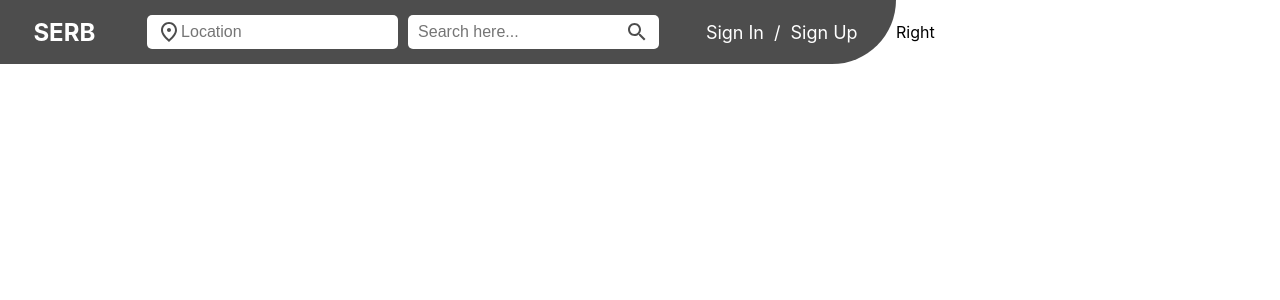
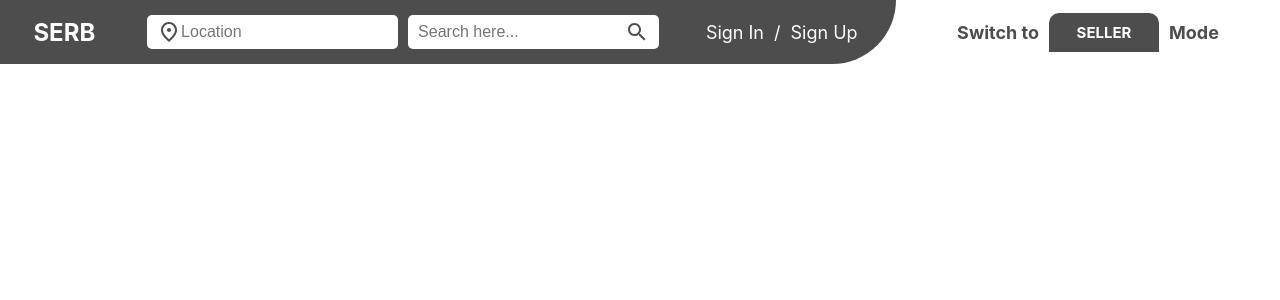
Before and after one commit to samiullah51/SERB, a React (Create React App) app: page / in a window 1280 px wide. Shown: the top 300 px of the page. Built offline with nearby package versions, Linux system fonts and the light colour scheme.

Commit message:
navbar completed

```diff
--- a/src/components/Navbar/Navbar.css
+++ b/src/components/Navbar/Navbar.css
@@ -3,13 +3,14 @@
     display: flex;
     align-items: center;
     justify-content: flex-start;
+    user-select: none;
 }
 
 /* Left Navbar */
 
 .navbar .navbar__left{
     padding: 15px;
-    width: 70%;
+    flex-basis: 70%;
     background-color: var(--primary-color);
     display: flex;
     align-items: center;
@@ -55,3 +56,8 @@ align-items: center;
     margin: 0 5px;
     font-size: 18px;
 }
+
+/* Right Navbar */
+.navbar__right{
+    flex-basis: 30%;
+}
--- a/src/components/Navbar/Navbar.js
+++ b/src/components/Navbar/Navbar.js
@@ -2,6 +2,7 @@ import React, { useState } from "react";
 import "./Navbar.css";
 import PlaceOutlinedIcon from "@mui/icons-material/PlaceOutlined";
 import SearchIcon from "@mui/icons-material/Search";
+import RightNavbar from "./RightNavbar/RightNavbar";
 function Navbar() {
   const [searchByPlace, setSearchByPlace] = useState("");
   const [searchProduct, setSearchProduct] = useState("");
@@ -11,10 +12,12 @@ function Navbar() {
 
       <div className="navbar__left">
         <h2>SERB</h2>
-        {/* Place for search */}
 
         {/*  Search for porduct */}
+
         <div className="main__searchbox">
+          {/* Place for search */}
+
           <div className="searchbox">
             <PlaceOutlinedIcon />
             <input
@@ -34,7 +37,9 @@ function Navbar() {
             <SearchIcon />
           </div>
         </div>
+
         {/* Register Section */}
+
         <div className="register__section">
           <p>Sign In</p>
           <p>/</p>
@@ -45,7 +50,7 @@ function Navbar() {
       {/* Navbar Right */}
 
       <div className="navbar__right">
-        <p>Right</p>
+        <RightNavbar />
       </div>
     </div>
   );
--- /dev/null
+++ b/src/components/Navbar/RightNavbar/RightNavbar.css
@@ -0,0 +1,49 @@
+.right__navbar{
+    width: 100%;
+    display: flex;
+    align-items: center;
+    justify-content: center;
+
+}
+.right__navbar .label{
+    font-size: 18px;
+    font-weight: bold;
+    color: var(--primary-color);
+    margin: 0 10px;
+}
+.switcher{
+    position: relative;
+    width: 110px;
+    text-align: center;
+}
+
+.mode{
+    width: 100%;
+    background-color:  var(--primary-color);
+    color: #fff;
+    border-radius: 10px 10px 0 0;
+    padding: 10px 15px;
+    font-size: 15px;
+    cursor: pointer;
+    font-weight: bold;
+    user-select: none;
+    text-align: center;
+
+
+
+}
+.switcher .show{
+    position: absolute;
+    top: 105%;
+    left: 0;
+    width: 100%;
+    border: 1px solid var(--primary-color);
+}
+.show p{
+    padding: 5px;
+    cursor: pointer;
+}
+.show p:hover{
+    background-color: var(--primary-color);
+    color: #fff;
+}
--- /dev/null
+++ b/src/components/Navbar/RightNavbar/RightNavbar.js
@@ -0,0 +1,31 @@
+import React from "react";
+import { useState } from "react";
+import "./RightNavbar.css";
+function RightNavbar() {
+  const [dropdown, setDropdown] = useState(false);
+  const [mode, setMode] = useState("SELLER");
+  return (
+    <div className="right__navbar">
+      <p className="label">Switch to</p>
+      <div className="switcher" onClick={() => setDropdown(!dropdown)}>
+        <p className="mode">{mode}</p>
+        {dropdown && (
+          <div className="show">
+            <p onClick={() => setMode("SELLER")}>
+              {mode === "SELLER" ? "ACTIVE" : "SELLER"}
+            </p>
+            <p onClick={() => setMode("BUYER")}>
+              {mode === "BUYER" ? "ACTIVE" : "BUYER"}
+            </p>
+            <p onClick={() => setMode("EXCHANGER")}>
+              {mode === "EXCHANGER" ? "ACTIVE" : "EXCHANGER"}
+            </p>
+          </div>
+        )}
+      </div>
+      <p className="label">Mode</p>
+    </div>
+  );
+}
+
+export default RightNavbar;
```
